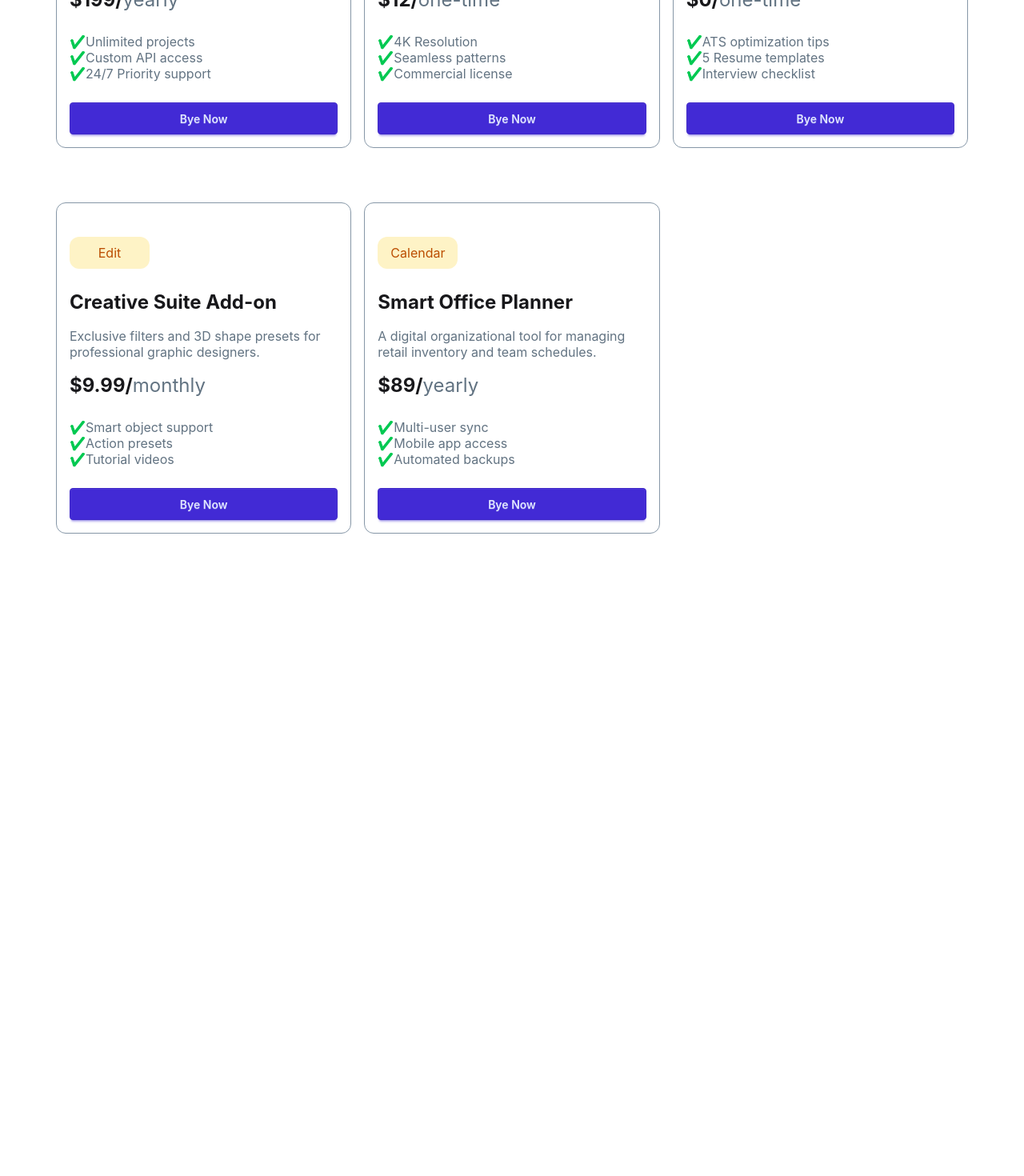
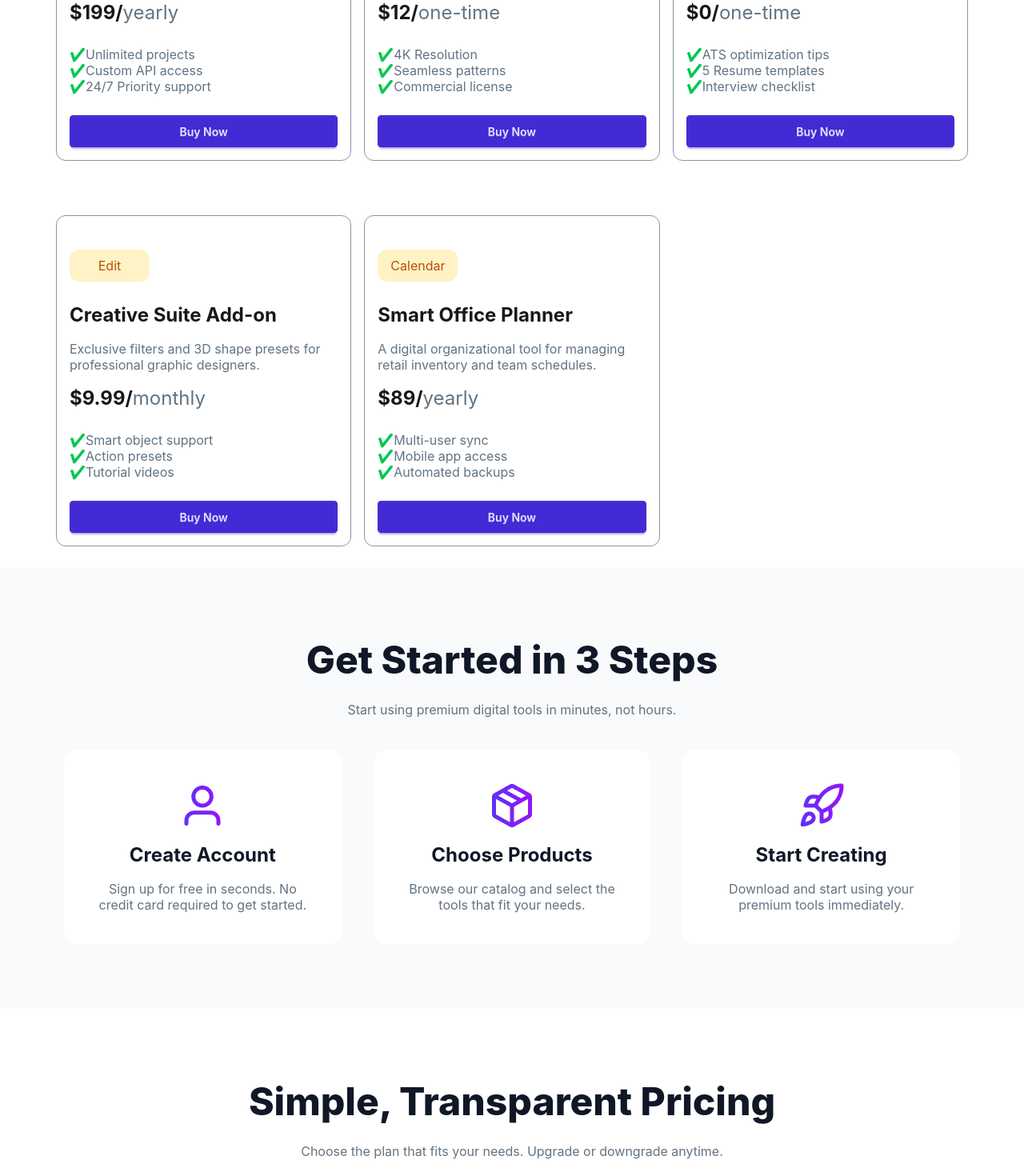
Before and after one commit to rakibulhasanutsho/DigiTools-Platform, a React (Vite) app: page / in a window 1280 px wide. Shown: the part 2040-3510 px from the top of the page at 80% size. Before the commit the page ends 2733 px from the top, so only its background shows below. Built offline with nearby package versions, Linux system fonts and the light colour scheme.

Commit message:
complete design part and now start logical part

```diff
--- a/index.html
+++ b/index.html
@@ -6,7 +6,7 @@
     <meta name="viewport" content="width=device-width, initial-scale=1.0" />
     <title>Vite + React</title>
   </head>
-  <body>
+  <body >
     <div id="root"></div>
     <script type="module" src="/src/main.jsx"></script>
   </body>
--- /dev/null
+++ b/public/transparent.json
@@ -0,0 +1,53 @@
+{
+  "pricing_plans": [
+    {
+      "id": 1,
+      "plan_name": "Starter",
+      "tagline": "Perfect for getting started",
+      "price": "$0",
+      "billing_cycle": "/Month",
+      "features": [
+        "Access to 10 free tools",
+        "Basic templates",
+        "Community support",
+        "1 project per month"
+      ],
+      "button_text": "Get Started Free",
+      "is_popular": false
+    },
+    {
+      "id": 2,
+      "plan_name": "Pro",
+      "tagline": "Best for professionals",
+      "price": "$29",
+      "billing_cycle": "/Month",
+      "features": [
+        "Access to all premium tools",
+        "Unlimited templates",
+        "Priority support",
+        "Unlimited projects",
+        "Cloud sync",
+        "Advanced analytics"
+      ],
+      "button_text": "Start Pro Trial",
+      "is_popular": true
+    },
+    {
+      "id": 3,
+      "plan_name": "Enterprise",
+      "tagline": "For teams and businesses",
+      "price": "$99",
+      "billing_cycle": "/Month",
+      "features": [
+        "Everything in Pro",
+        "Team collaboration",
+        "Custom integrations",
+        "Dedicated support",
+        "SLA guarantee",
+        "Custom branding"
+      ],
+      "button_text": "Contact Sales",
+      "is_popular": false
+    }
+  ]
+}
--- a/src/App.jsx
+++ b/src/App.jsx
@@ -3,12 +3,21 @@ import { Banner } from "./components/Banner"
 import { Status } from "./components/Status"
 import { Products } from "./components/Products"
 import { Models } from "./components/Models"
+import Accounts from "./components/Accounts"
+import Transparent from "./components/Transparent"
+import Explore from "./components/Explore"
+import Carts from "./components/Carts"
 
 const getModels = async () => {
   const res = await fetch("/models.json")
   return res.json();
 }
+const getTransparent = async ()=> {
+  const res = await fetch ("/transparent.json")
+  return res.json()
+}
  const modelPromise = getModels()
+ const transparentPromise = getTransparent()
 
 function App() {
 
@@ -22,6 +31,10 @@ function App() {
 
 
       <Models modelPromise={modelPromise} ></Models>
+      <Carts></Carts>
+      <Accounts></Accounts>
+      <Transparent transparentPromise ={transparentPromise}></Transparent>
+      <Explore></Explore>
 
 
     </>
--- /dev/null
+++ b/src/components/Accounts.jsx
@@ -0,0 +1,34 @@
+import React from 'react';
+import user from "../assets/user.png";
+import rocket from "../assets/rocket.png";
+import picPackage from "../assets/package.png"
+
+const Accounts = () => {
+  return (
+    <div className='w-full mx-auto p-20 space-y-10 bg-[#F9FAFC]'>
+        <div className='text-center space-y-4'>
+            <h2 className='text-[48px] font-extrabold  text-[#101727]'>Get Started in 3 Steps</h2>
+            <p className='text-[16px] text-[#627382] leading-5'>Start using premium digital tools in minutes, not hours.</p>
+        </div>
+        <div className='grid grid-cols-3 gap-10'>
+            <div className='p-10 space-y-4 text-center bg-white rounded-2xl'>
+                <img className='mx-auto' src={user} alt="" />
+                <h4 className='text-2xl font-bold text-[#101727]'>Create Account</h4>
+                <p className='text-[16px] text-[#627382] leading-5 whitespace-normal'>Sign up for free in seconds. No credit card required to get started.</p>
+            </div>
+            <div className='p-10 space-y-4 text-center bg-white rounded-2xl'>
+                <img className='mx-auto' src={picPackage} alt="" />
+                <h4 className='text-2xl font-bold text-[#101727]'>Choose Products</h4>
+                <p className='text-[16px] text-[#627382] leading-5 whitespace-normal'>Browse our catalog and select the tools that fit your needs.</p>
+            </div>
+            <div className='p-10 space-y-4 text-center bg-white rounded-2xl'>
+                <img className='mx-auto' src={rocket} alt="" />
+                <h4 className='text-2xl font-bold text-[#101727]'>Start Creating</h4>
+                <p className='text-[16px] text-[#627382] leading-5 '>Download and start using your premium tools immediately.</p>
+            </div>
+        </div>
+    </div>
+  );
+};
+
+export default Accounts;
--- a/src/components/Banner.jsx
+++ b/src/components/Banner.jsx
@@ -1,5 +1,6 @@
 import React from 'react'
 import banner from "../assets/banner.png";
+
 
 
 export const Banner = () => {
--- /dev/null
+++ b/src/components/Carts.jsx
@@ -0,0 +1,7 @@
+export default  function Carts() {
+  return (
+    <div>
+
+    </div>
+  );
+}
--- /dev/null
+++ b/src/components/Explore.jsx
@@ -0,0 +1,13 @@
+import React from "react";
+export default  function Explore() {
+  return (
+    <div className="  bg-gradient-to-r from-[#4F39F6] to-[#9514FA] p-30 text-center space-y-5">
+       <h2 className="text-[30px] font-bold text-white">Ready to Transform Your Workflow?</h2>
+       <p className="text-[16px] text-white  leading-5">Join thousands of professionals who are already using Digitools to work smarter. <br /> Start your free trial today.</p>
+       <div className="flex justify-center gap-3">
+        <button className="btn btn-primary">Explore Products</button>
+        <button className="btn btn-outline">View Pricing</button>
+       </div>
+    </div>
+  );
+}
--- /dev/null
+++ b/src/components/ModelCard.jsx
@@ -0,0 +1,37 @@
+import { useState } from "react"
+export default  function ModelCard({model}) {
+    const [isBuy , setIsBought] = useState(false)
+    const handleBuy = () =>{
+         setIsBought(true)
+    }
+
+  return (
+     <div key={model.id} className='p-4 my-[26px] border border border-[#8697a7] rounded-xl' >
+            <div className='my-[26px] '>
+              {/* <img src={model.image} alt="" /> */}
+              <p className=' max-w-25 text-center text-[#BB4D00] p-2 px-4 bg-[#FEF3C6] rounded-xl'>{model.icon}</p>
+            </div>
+            <h3 className='text-2xl font-bold text-[#101727 mb-4'>{model.name}</h3>
+            <p className='text-[16px] text-[#627382] leading-5 line-clamp-2 mb-4'> {model.description}</p>
+            <p className='text-2xl font-bold text-[#101727 '>${model.price}/<span className='text-[24px] text-[#627382] font-normal'>{model.period}</span> </p>
+            <p></p>
+           <ul className='my-[26px] '>
+            {
+              model.features.map((feature, id) =>{
+                return (
+                  <li className='text-[16px] leading-[20px] text-[#627382]' key={id}>
+                  <span className='bg-green-500 bg-clip-text text-transparent'>✔</span>
+                  <span>{feature}</span>
+                </li>
+                )
+              })
+            }
+           </ul>
+           <button onClick={handleBuy} className='btn btn-primary w-full'>
+            Buy Now
+           </button>
+
+          </div>
+          )
+
+}
--- a/src/components/Models.jsx
+++ b/src/components/Models.jsx
@@ -1,54 +1,30 @@
 import  {use} from 'react'
+import ModelCard from './ModelCard'
 // import { designTool } from '../assets/products./design-tool.png'
 
 
 export const Models = ({modelPromise}) => {
     const models = use(modelPromise)
 
-   {/*
-      {
-    "id": 1,
-    "name": "Minimalist Gypsum Planter",
-    "description": "A handcrafted, eco-friendly flower pot with a smooth matte finish, perfect for modern desk setups.",
-    "price": 25.00,
-    "period": "one-time",
-    "tag": "Best Seller",
-    "tagType": "best-seller",
-    "features": ["Handmade", "Water-resistant coating", "Felt base protection"],
-    "icon": "Cactus"
-  }, */}
+
   return (
-    <div className='w-[1140px] mx-auto '>
-      <div className='my-20 text-center items-stretch'>
+    <div className='w-[1140px] mx-auto  '>
+      <div className='my-20 text-center items-stretch space-y-5'>
             <h3 className='text-[36px] font-extrabold  text-[#101727]'>Premium Digital Tools</h3>
             <p className='text-[16px] text-[#627382] leading-5 whitespace-normal'>Choose from our curated collection of premium digital products designed <br /> to boost your productivity and creativity.</p>
-            <button className='btn btn-outline my-4 rounded-3xl'>button</button>
+
+              {/* name of each tab group should be unique */}
+<div className="tabs tabs-box w-[145px] bg-blue-700 mx-auto">
+  <input type="radio" name="my_tabs_1" className="tab" aria-label="Products" />
+  <input type="radio" name="my_tabs_1" className="tab" aria-label="Cart" defaultChecked />
+
+</div>
+
         </div>
         <div className='grid grid-cols-3 gap-4 bg-[#F2F2F2 space-y-5'>
-          {models.map(model=> <div className='p-4 my-[26px] border border border-[#8697a7] rounded-xl' >
-            <div className='my-[26px] '>
-              {/* <img src={model.image} alt="" /> */}
-              <p className=' max-w-25 text-center text-[#BB4D00] p-2 px-4 bg-[#FEF3C6] rounded-xl'>{model.icon}</p>
-            </div>
-            <h3 className='text-2xl font-bold text-[#101727 mb-4'>{model.name}</h3>
-            <p className='text-[16px] text-[#627382] leading-5 line-clamp-2 mb-4'> {model.description}</p>
-            <p className='text-2xl font-bold text-[#101727 '>${model.price}/<span className='text-[24px] text-[#627382] font-normal'>{model.period}</span> </p>
-            <p></p>
-           <ul className='my-[26px] '>
-            {
-              model.features.map((feature, id) =>{
-                return (
-                  <li className='text-[16px] leading-[20px] text-[#627382]' key={id}>
-                  <span className='bg-green-500 bg-clip-text text-transparent'>✔</span>
-                  <span>{feature}</span>
-                </li>
-                )
-              })
-            }
-           </ul>
-           <button className='btn btn-primary w-full'>Bye Now</button>
-
-          </div>)}
+          {models.map(model=>
+         <ModelCard model={model}></ModelCard>
+        )}
         </div>
     </div>
   )
--- /dev/null
+++ b/src/components/Transparent.jsx
@@ -0,0 +1,31 @@
+import { use } from "react";
+export default  function Transparent ({transparentPromise}) {
+    const transparent = use(transparentPromise)
+  return (
+    <div className='w-full mx-auto p-20 space-y-10'>
+      <div className="text-center space-y-4">
+        <h2 className='text-[48px] font-extrabold  text-[#101727]'>Simple, Transparent Pricing</h2>
+        <p className='text-[16px] text-[#627382] leading-5'>Choose the plan that fits your needs. Upgrade or downgrade anytime.</p>
+      </div>
+      <div className='grid grid-cols-3 gap-10'>
+        {
+            transparent.pricing_plans.map(trans =>
+                <div key= {trans.id} className={`space-y-5 p-5 rounded-2xl flex flex-col ${trans.plan_name ==='Pro'?'bg-gradient-to-r from-[#4F39F6] to-[#9514FA]':' bg-[#F2F2F2] border-gray-600' }`}>
+                    <p className="text-2xl font-bold text-{#101727">{trans.plan_name}</p>
+                    <p className="text-[16px] text-[#627382] leading-5">{trans.tagline}</p>
+                    <p><span className="text-[40px] font-bold "> {trans.price} </span><span className="text-[20px] text-[#627382]">{trans.billing_cycle}</span></p>
+                    <ul>
+                        {
+                            trans.features.map(feature =>
+                                <li><span>✔</span> {feature}</li>
+                            )
+                        }
+                    </ul>
+                    <button className="mt-auto btn btn-primary w-full rounded-3xl">{trans.button_text}</button>
+                </div>
+            )
+        }
+      </div>
+    </div>
+  );
+}
```
